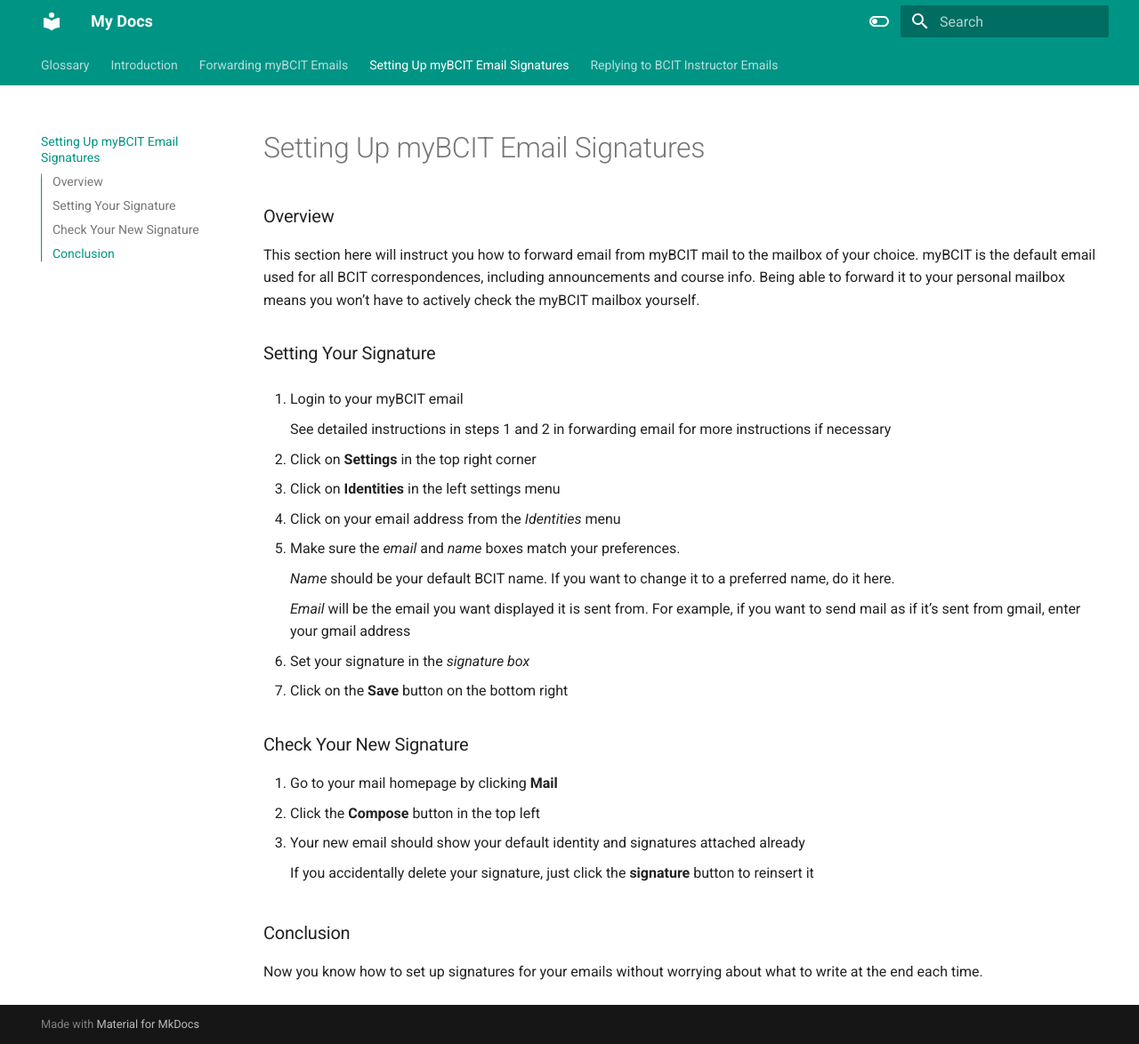
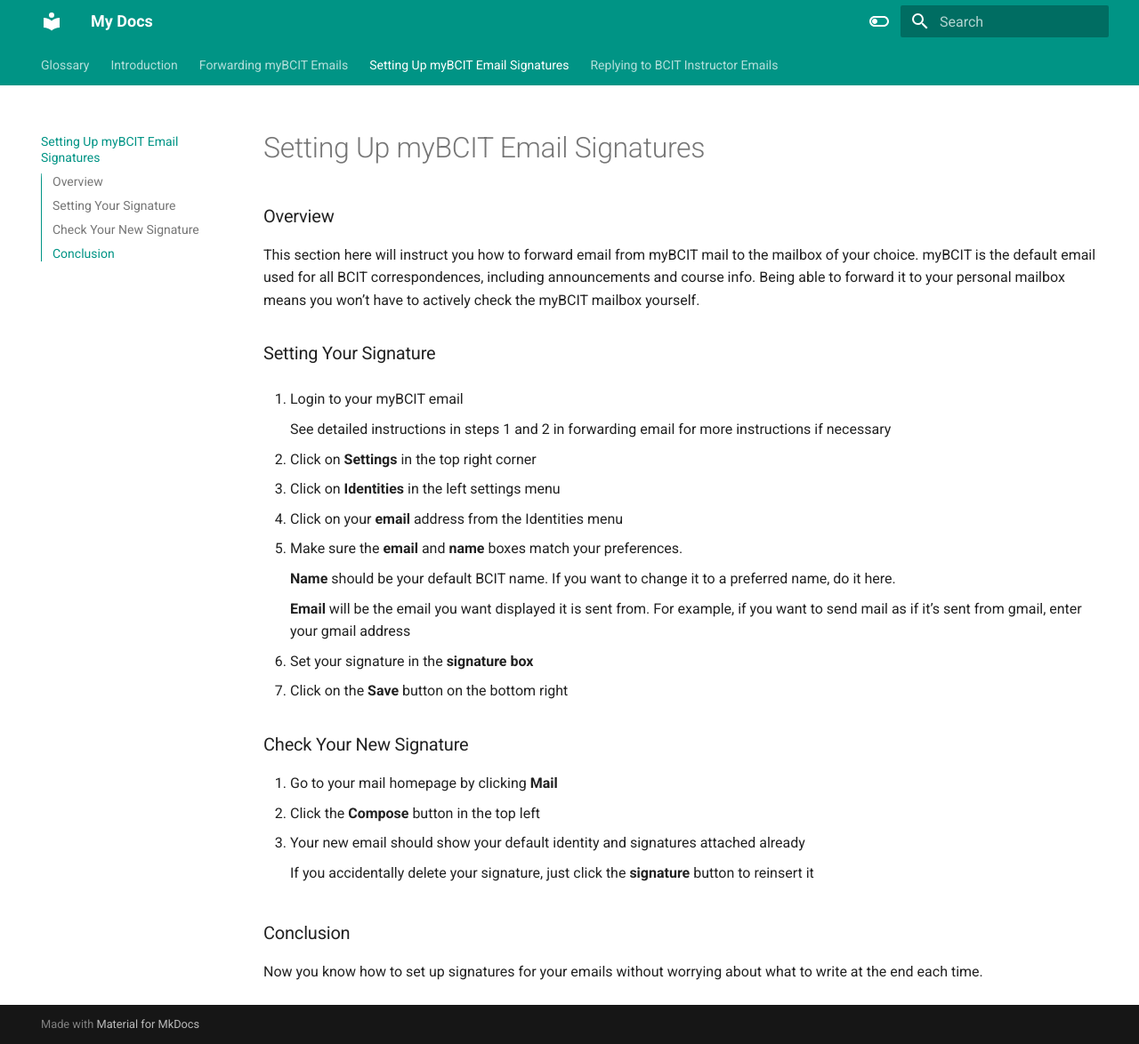
Before and after one commit to cdoig4/Colin-Patty_User_Guide, an MkDocs documentation site: the page built from docs/Task-2.md, in a window 1280 px wide and 1174 px high. Shown: the whole window at 89% size. Built offline with MkDocs 1.6.1 and Material for MkDocs 9.7.7, drawn with Linux system fonts in a browser that asks for light colours.

```diff
--- a/docs/Task-2.md
+++ b/docs/Task-2.md
@@ -12,14 +12,14 @@ This section here will instruct you how to forward email from myBCIT mail to the
 
 2. Click on **Settings** in the top right corner
 3. Click on **Identities** in the left settings menu
-4. Click on your email address from the _Identities_ menu
-5. Make sure the _email_ and _name_ boxes match your preferences.
+4. Click on your **email** address from the Identities menu
+5. Make sure the **email** and **name** boxes match your preferences.
 
-    _Name_ should be your default BCIT name. If you want to change it to a preferred name, do it here.
+    **Name** should be your default BCIT name. If you want to change it to a preferred name, do it here.
 
-    _Email_ will be the email you want displayed it is sent from. For example, if you want to send mail as if it’s sent from gmail, enter your gmail address
+    **Email** will be the email you want displayed it is sent from. For example, if you want to send mail as if it’s sent from gmail, enter your gmail address
 
-6. Set your signature in the _signature box_
+6. Set your signature in the **signature box**
 7. Click on the **Save** button on the bottom right
 
 ### Check Your New Signature
```
Also changed, not shown: docs/Task-1.md (+3 -3 lines).
